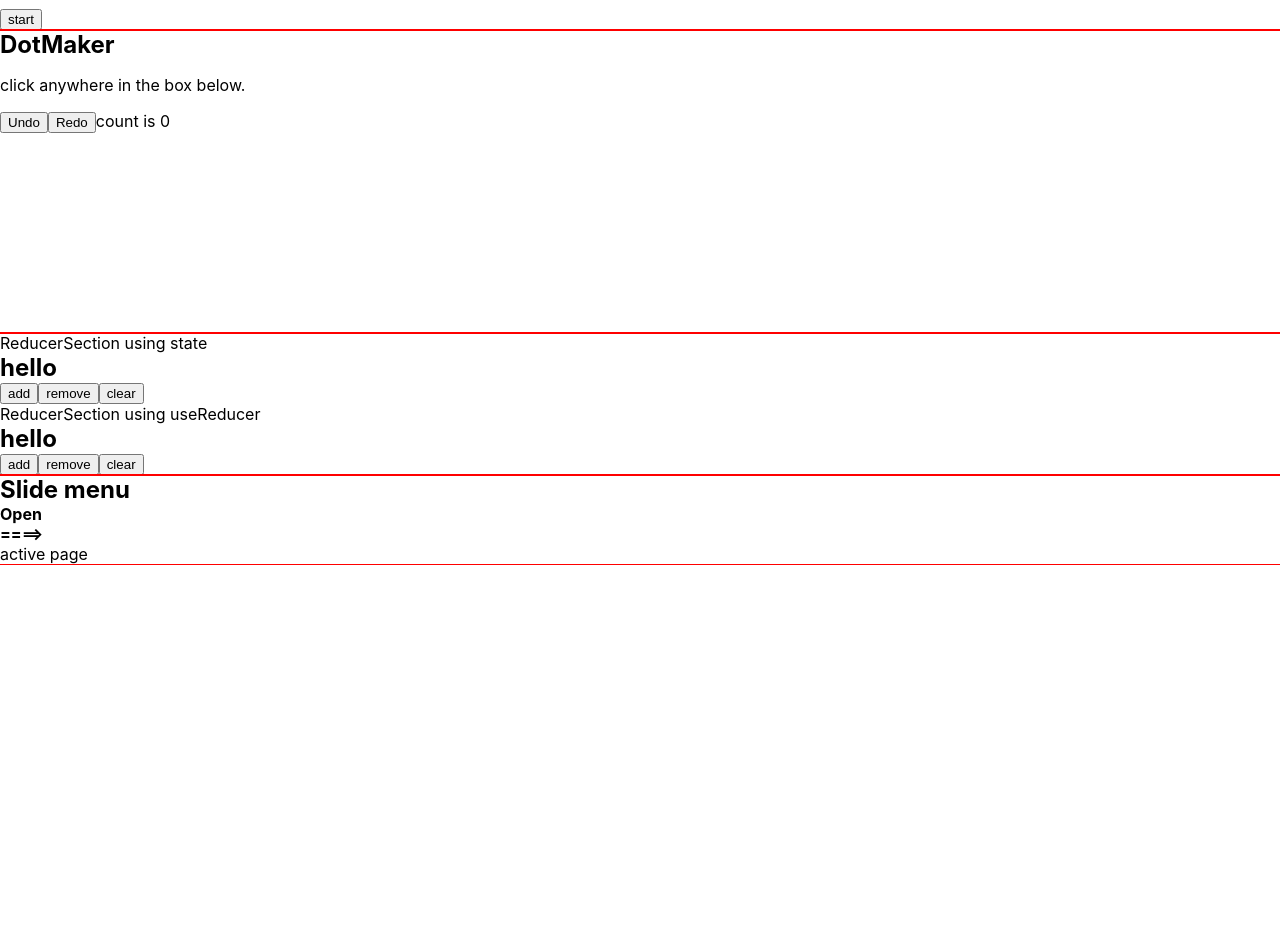
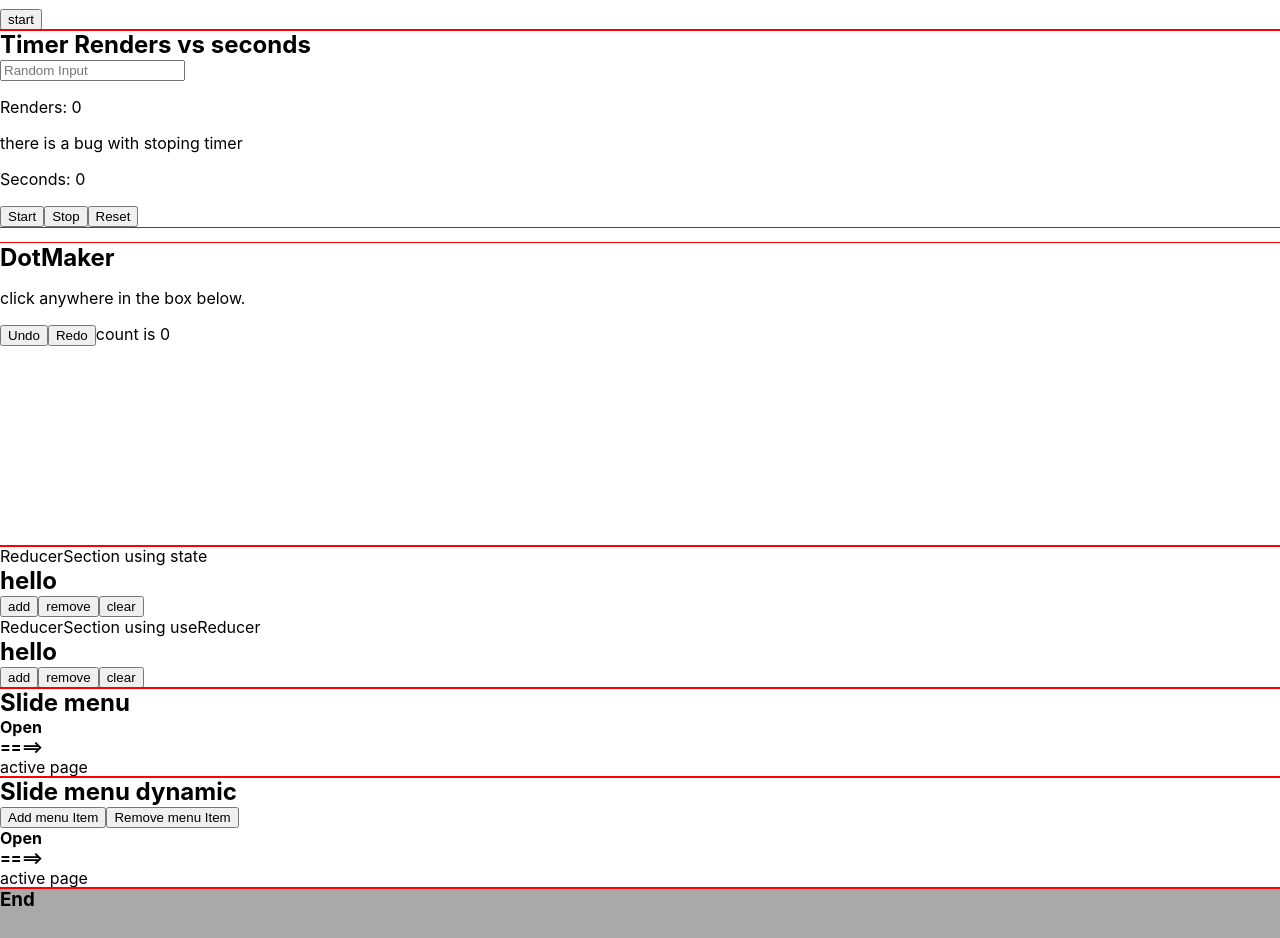
Before and after one commit to Cedaring-xr/react-test-modules, a React (Create React App) app: page / in a window 1280 px wide. Shown: the part 180-1118 px from the top of the page. Before the commit the page ends 800 px from the top, so only its background shows below. Built offline with nearby package versions, Linux system fonts and the light colour scheme; the HTML template or start-up script is replaced by a standard one.

Commit message:
added more components

```diff
--- a/src/App.js
+++ b/src/App.js
@@ -4,6 +4,9 @@ import Header from './components/Header';
 import DotMaker from './components/DotMaker';
 import ReducerSection1 from './components/Reducer1';
 import SideMenu1 from './components/SideMenu1';
+import Footer from './components/Footer';
+import StopwatchRef from './components/StopwatchRef';
+import SideMenu2 from './components/SideMenu2';
 
 function App() {
   return (
@@ -11,9 +14,12 @@ function App() {
       <Header />
       <div className='body'>
         <Stopwatch />
+        <StopwatchRef />
         <DotMaker />
         <ReducerSection1 />
         <SideMenu1 />
+        <SideMenu2 />
+        <Footer />
       </div>
     </div>
   );
--- a/src/App.scss
+++ b/src/App.scss
@@ -5,6 +5,7 @@ body {
   margin: 0;
   box-sizing: border-box;
   padding: 0;
+  min-height: 100vh;
 }
 
 section {
--- a/src/components/DotMaker.js
+++ b/src/components/DotMaker.js
@@ -42,7 +42,7 @@ function DotMaker() {
 
   return (
     <>
-        <section>
+        <section className='dots'>
             <h2>DotMaker</h2>
             <p>click anywhere in the box below.</p>
             <button onClick={undo}>Undo</button>
--- /dev/null
+++ b/src/components/Footer.js
@@ -0,0 +1,13 @@
+import React from 'react'
+
+function Footer() {
+  return (
+    <section>
+        <div className='footer'>
+            <h3>End</h3>
+        </div>
+    </section>
+  )
+}
+
+export default Footer
--- /dev/null
+++ b/src/components/SideMenu2.js
@@ -0,0 +1,41 @@
+import React, { useState, useEffect, useLayoutEffect } from 'react';
+
+export default function SideMenu2() {
+    const [menu, setMenu] = useState(false) // menu open
+    const [active, setActive] = useState('') //active menu item maybe?
+
+    const toggleOpen = () => {
+        setMenu(!menu)
+    }
+
+    useEffect(() => {
+
+    }, [])
+
+    useLayoutEffect(() => {
+        //gsap animation stuff
+    }, [])
+
+  return (
+    <section>
+        <div className='widget-box'>
+            <h1>Slide menu dynamic</h1>
+            <button>Add menu Item</button>
+            <button>Remove menu Item</button>
+            <div className='side-menu-open' onClick={toggleOpen}>
+                <h4>{!menu ? 'Open' : 'Close'}</h4>
+                <h4>{!menu ? '====>' : '<===='}</h4>
+            </div>
+
+            {/* map over data and fill menu */}
+
+            {menu ? <ul className="side-menu">
+                <li className="menu-item">
+                    <p className="menu-item-text">Item 1</p>
+                </li>
+            </ul> : ''}
+            <div className='active-page'>{active}  active page</div>
+        </div>
+    </section>
+  )
+}
--- /dev/null
+++ b/src/components/StopwatchRef.js
@@ -0,0 +1,52 @@
+import React, { useState, useRef } from 'react';
+
+function StopwatchRef() {
+    const [randomInput, setRandomInput] = useState('')
+    const [seconds, setSeconds] = useState(0)
+    const renders = useRef(0)
+    const timerId = useRef()
+
+
+    const handleChange = (e) => {
+        setRandomInput(e.target.value)
+        renders.current++
+    }
+
+    const startTimer = () => {
+        timerId.current = setInterval(() => {
+            renders.current++
+            setSeconds(prev => prev + 1)
+        }, 1000)
+    }
+
+    const stopTimer = () => {
+        clearInterval(timerId.current)
+        timerId.current = 0
+    }
+
+    const resetTimer = () => {
+        stopTimer()
+        if(seconds > 0) {
+            renders.current++
+            setSeconds(0)
+        }
+    }
+
+  return (
+    <>
+        <section>
+            <h1>Timer Renders vs seconds</h1>
+            <input type="text" value={randomInput} placeholder="Random Input" onChange={handleChange} />
+            <p>Renders: {renders.current}</p>
+            <p>there is a bug with stoping timer</p>
+            <p>Seconds: {seconds}</p>
+            <button onClick={startTimer}>Start</button>
+            <button onClick={stopTimer}>Stop</button>
+            <button onClick={resetTimer}>Reset</button>
+            <br />
+            <p>{randomInput}</p>
+        </section>
+    </>
+  )
+}
+export default StopwatchRef
--- /dev/null
+++ b/src/scss/components/dots.module.scss
@@ -0,0 +1,12 @@
+@use '../abstracts';
+
+.dots {
+
+    .dot-cicle {
+        height: 10px;
+        width: 10px;
+        border-radius: 50%;
+        background-color: green;
+        position: absolute;
+    }
+}
--- /dev/null
+++ b/src/scss/components/footer.module.scss
@@ -0,0 +1,10 @@
+@use '../abstracts';
+
+.footer {
+    background-color: darkgray;
+    height: 50px;
+
+    h3 {
+        margin: auto;
+    }
+}
```
Also changed, not shown: src/scss/components/_index.scss (+2 -7 lines).
